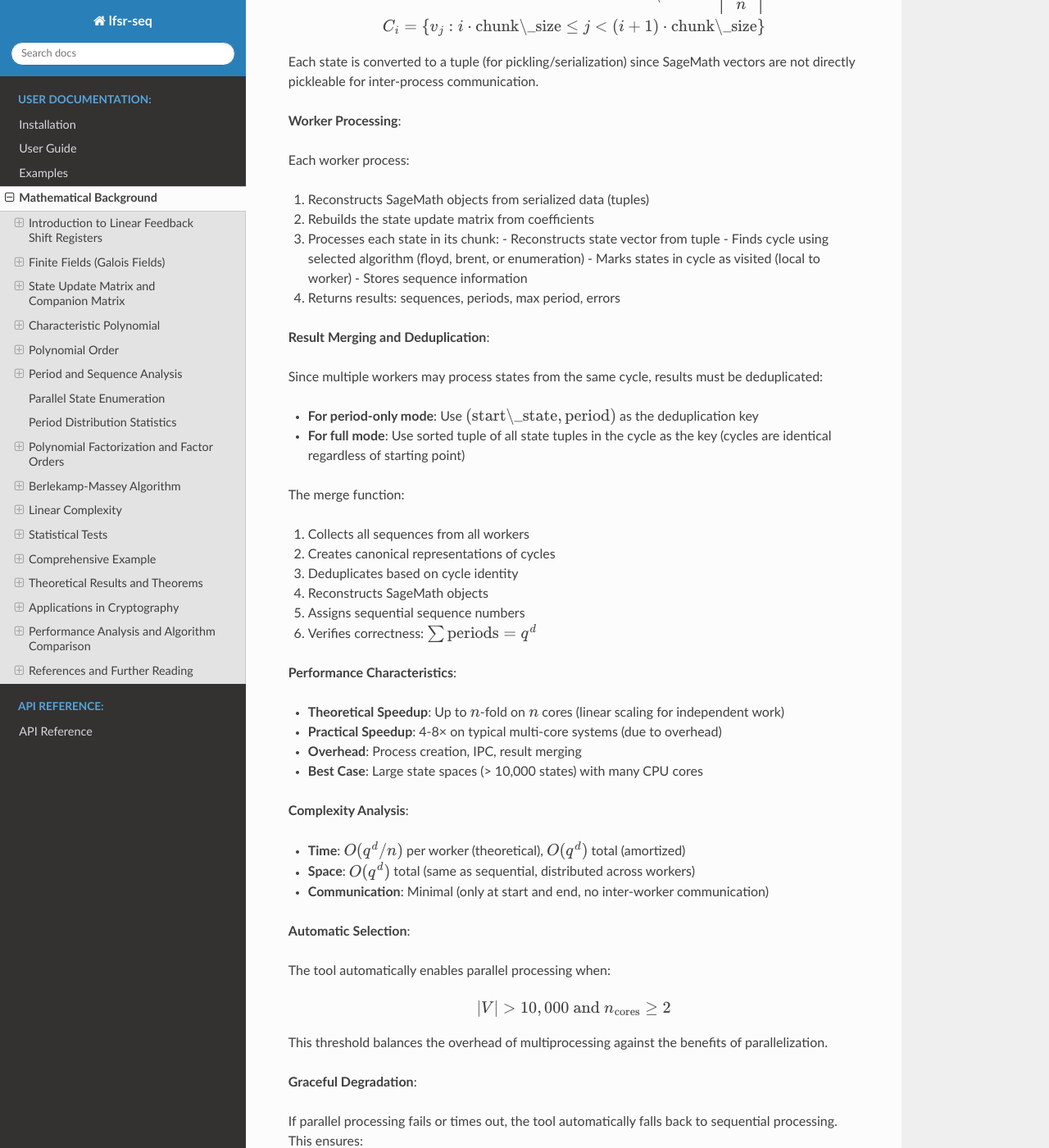
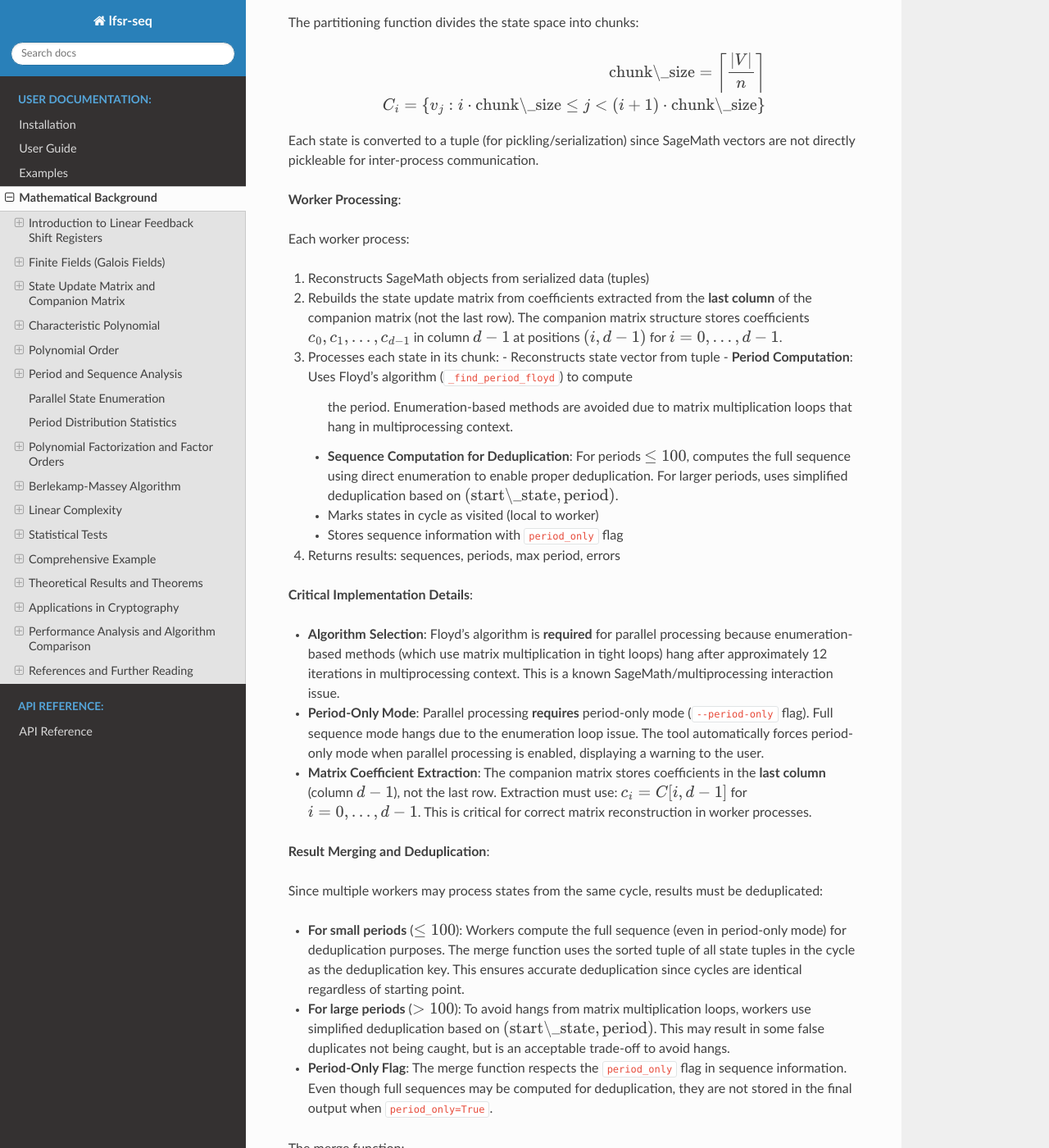
Before and after one commit to mkhellat/lfsr-seq, a Sphinx documentation site: the page built from docs/mathematical_background.rst, in a window 1280 px wide and 1400 px high, scrolled down 10039 px. Shown: the whole window at 82% size. Built offline with Sphinx 7.4.7 and the Read the Docs theme 3.1.0, drawn with Linux system fonts in a browser that asks for light colours; some of the changed text lies outside the part shown.

Commit message:
docs: Comprehensively update Sphinx documentation for parallel processing fixes
This commit updates all Sphinx documentation to accurately reflect the
critical fixes and implementation details discovered during debugging.

Key Updates:
- Matrix coefficient extraction: documented last column (not last row)
- Algorithm requirements: Floyd's algorithm required for parallel
- Period-only mode requirement: documented automatic forcing with warning
- Deduplication: documented full sequence computation for small periods
- Known limitations: comprehensive section on hangs and workarounds
- Worker processing: detailed step-by-step implementation explanation

Files Updated:
- docs/user_guide.rst: Updated How It Works and Known Limitations
- docs/mathematical_background.rst: Enhanced Worker Processing section
- docs/api/analysis.rst: Updated worker and merge function docs

All documentation now accurately reflects current implementation.

```diff
--- a/docs/mathematical_background.rst
+++ b/docs/mathematical_background.rst
@@ -100,7 +100,11 @@ For LFSR with coefficients :math:`c_0, c_1, \ldots, c_{d-1}`, the companion matr
 
 **Structure**:
 * First :math:`d-1` rows: Identity-like structure with 1s on the subdiagonal
-* Last row: Contains the LFSR feedback coefficients
+* Last column (column :math:`d-1`): Contains the LFSR feedback coefficients
+  :math:`c_0, c_1, \ldots, c_{d-1}` at positions :math:`(i, d-1)` for
+  :math:`i = 0, \ldots, d-1`. **Note**: Coefficients are in the **last column**,
+  not the last row. This is critical for parallel processing where coefficients
+  must be extracted for matrix reconstruction in worker processes.
 
 **Proof of Correctness**:
 
@@ -524,30 +528,67 @@ SageMath vectors are not directly pickleable for inter-process communication.
 Each worker process:
 
 1. Reconstructs SageMath objects from serialized data (tuples)
-2. Rebuilds the state update matrix from coefficients
+2. Rebuilds the state update matrix from coefficients extracted from the **last column**
+   of the companion matrix (not the last row). The companion matrix structure stores
+   coefficients :math:`c_0, c_1, \ldots, c_{d-1}` in column :math:`d-1` at positions
+   :math:`(i, d-1)` for :math:`i = 0, \ldots, d-1`.
 3. Processes each state in its chunk:
    - Reconstructs state vector from tuple
-   - Finds cycle using selected algorithm (floyd, brent, or enumeration)
+   - **Period Computation**: Uses Floyd's algorithm (``_find_period_floyd``) to compute
+     the period. Enumeration-based methods are avoided due to matrix multiplication
+     loops that hang in multiprocessing context.
+   - **Sequence Computation for Deduplication**: For periods :math:`\leq 100`, computes
+     the full sequence using direct enumeration to enable proper deduplication. For
+     larger periods, uses simplified deduplication based on :math:`(\text{start\_state}, \text{period})`.
    - Marks states in cycle as visited (local to worker)
-   - Stores sequence information
+   - Stores sequence information with ``period_only`` flag
 4. Returns results: sequences, periods, max period, errors
+
+**Critical Implementation Details**:
+
+* **Algorithm Selection**: Floyd's algorithm is **required** for parallel processing
+  because enumeration-based methods (which use matrix multiplication in tight loops)
+  hang after approximately 12 iterations in multiprocessing context. This is a known
+  SageMath/multiprocessing interaction issue.
+
+* **Period-Only Mode**: Parallel processing **requires** period-only mode
+  (``--period-only`` flag). Full sequence mode hangs due to the enumeration loop
+  issue. The tool automatically forces period-only mode when parallel processing
+  is enabled, displaying a warning to the user.
+
+* **Matrix Coefficient Extraction**: The companion matrix stores coefficients in
+  the **last column** (column :math:`d-1`), not the last row. Extraction must use:
+  :math:`c_i = C[i, d-1]` for :math:`i = 0, \ldots, d-1`. This is critical for
+  correct matrix reconstruction in worker processes.
 
 **Result Merging and Deduplication**:
 
 Since multiple workers may process states from the same cycle, results must
 be deduplicated:
 
-- **For period-only mode**: Use :math:`(\text{start\_state}, \text{period})` as
-  the deduplication key
-- **For full mode**: Use sorted tuple of all state tuples in the cycle as the
-  key (cycles are identical regardless of starting point)
+- **For small periods** (:math:`\leq 100`): Workers compute the full sequence
+  (even in period-only mode) for deduplication purposes. The merge function uses
+  the sorted tuple of all state tuples in the cycle as the deduplication key.
+  This ensures accurate deduplication since cycles are identical regardless of
+  starting point.
+
+- **For large periods** (:math:`> 100`): To avoid hangs from matrix multiplication
+  loops, workers use simplified deduplication based on :math:`(\text{start\_state}, \text{period})`.
+  This may result in some false duplicates not being caught, but is an acceptable
+  trade-off to avoid hangs.
+
+- **Period-Only Flag**: The merge function respects the ``period_only`` flag in
+  sequence information. Even though full sequences may be computed for deduplication,
+  they are not stored in the final output when ``period_only=True``.
 
 The merge function:
 
 1. Collects all sequences from all workers
-2. Creates canonical representations of cycles
+2. Creates canonical representations of cycles:
+   - Small periods: Sorted tuple of all state tuples
+   - Large periods: :math:`(\text{start\_state}, \text{period})` tuple
 3. Deduplicates based on cycle identity
-4. Reconstructs SageMath objects
+4. Reconstructs SageMath objects (only if ``period_only=False``)
 5. Assigns sequential sequence numbers
 6. Verifies correctness: :math:`\sum \text{periods} = q^d`
 
@@ -588,13 +629,33 @@ to sequential processing. This ensures:
 
 **Known Limitations**:
 
+* **Full Sequence Mode Hang**: Full sequence mode (without ``--period-only``) causes
+  workers to hang during matrix multiplication loops in enumeration-based methods.
+  This is a fundamental SageMath/multiprocessing interaction issue. **Workaround**:
+  Parallel processing automatically forces period-only mode, displaying a warning.
+  Use ``--no-parallel`` for full sequence mode.
+
+* **Algorithm Restriction**: Only Floyd's algorithm is used in parallel workers,
+  regardless of the ``--algorithm`` flag. Enumeration and Brent's algorithms are
+  not used due to the matrix multiplication hang issue.
+
+* **Deduplication for Large Periods**: For periods :math:`> 100`, deduplication
+  uses simplified keys that may not catch all duplicates. This is an acceptable
+  trade-off to avoid computing full sequences (which would hang).
+
 * **SageMath Compatibility**: Some SageMath/multiprocessing configurations may
   cause workers to hang. The timeout mechanism detects this and falls back
   to sequential processing.
+
 * **Small State Spaces**: Overhead of multiprocessing may outweigh benefits
   for small LFSRs (< 10,000 states).
+
 * **Memory**: Each worker maintains its own copy of SageMath objects, but
   total memory usage is similar to sequential processing.
+
+* **Matrix Coefficient Extraction**: Critical that coefficients are extracted
+  from the **last column** of the companion matrix, not the last row. Incorrect
+  extraction leads to wrong matrix reconstruction and incorrect period computations.
 
 **Future Improvements**:
 
```
Also changed, not shown: docs/api/analysis.rst (+11 -4 lines), docs/user_guide.rst (+27 -9 lines).
